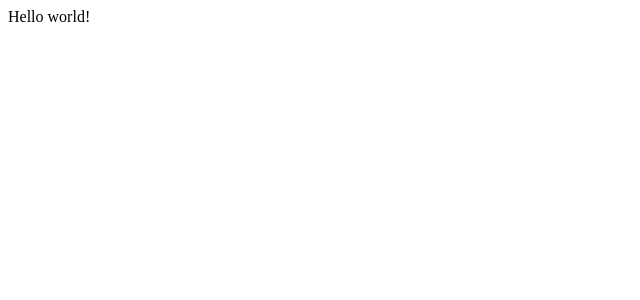
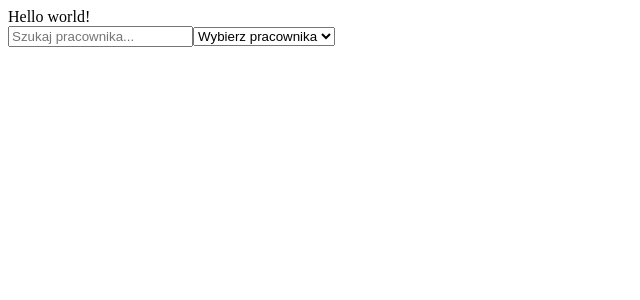
Before and after one commit to KacperBarszczewski/Horus-frontend, an Angular app: page / in a window 1280 px wide. Shown: the top 300 px of the page, without its empty margins (0-640 px from the left). Built offline with nearby package versions, Linux system fonts and the light colour scheme.

Commit message:
feat: implement employee selection component with search functionality

```diff
--- a/src/app/app.component.html
+++ b/src/app/app.component.html
@@ -1 +1,2 @@
 <div> Hello world!</div>
+<app-employee-select></app-employee-select>
--- a/src/app/app.component.ts
+++ b/src/app/app.component.ts
@@ -3,7 +3,7 @@ import { Component } from '@angular/core';
 @Component({
   selector: 'app-root',
   templateUrl: './app.component.html',
-  styleUrls: ['./app.component.css']
+  styleUrls: ['./app.component.css'],
 })
 export class AppComponent {
 }
--- a/src/app/app.module.ts
+++ b/src/app/app.module.ts
@@ -2,13 +2,15 @@ import { NgModule } from '@angular/core';
 import { BrowserModule } from '@angular/platform-browser';
 
 import { AppComponent } from './app.component';
+import { EmployeeSelectComponent } from './components/employee-select/employee-select.component';
 
 @NgModule({
   declarations: [
-    AppComponent
+    AppComponent,
   ],
   imports: [
-    BrowserModule
+    BrowserModule,
+    EmployeeSelectComponent
   ],
   providers: [],
   bootstrap: [AppComponent]
--- /dev/null
+++ b/src/app/components/employee-select/employee-select.component.html
@@ -0,0 +1,14 @@
+
+<input
+  type="text"
+  [(ngModel)]="searchTerm"
+  (input)="onSearchChange()"
+  placeholder="Szukaj pracownika..."
+/>
+
+<select (change)="onSelect($event)">
+  <option value="" disabled selected>Wybierz pracownika</option>
+  <option *ngFor="let emp of filteredEmployees" [value]="emp.id">
+    {{ emp.firstName }} {{ emp.lastName }}
+  </option>
+</select>
--- /dev/null
+++ b/src/app/components/employee-select/employee-select.component.ts
@@ -0,0 +1,39 @@
+import { Component, EventEmitter, OnInit, Output } from '@angular/core';
+import { Employee } from '../../models/employee';
+import { FormsModule } from '@angular/forms';
+import { CommonModule } from '@angular/common';
+import { EmployeeService } from '../../services/employee.service';
+
+@Component({
+  selector: 'app-employee-select',
+  templateUrl: './employee-select.component.html',
+  styleUrls: ['./employee-select.component.css'],
+  imports: [FormsModule, CommonModule],
+  standalone: true
+})
+export class EmployeeSelectComponent implements OnInit {
+  @Output() selectedEmployeeID = new EventEmitter<string>();
+
+  employees: Employee[] = [];
+  filteredEmployees: Employee[] = [];
+  searchTerm = '';
+
+  constructor(private employeeService: EmployeeService) {}
+
+  ngOnInit(): void {
+    this.employees = this.employeeService.getEmployees();
+    this.filteredEmployees = this.employees;
+  }
+
+  onSearchChange() {
+    this.filteredEmployees = this.employees.filter(employee =>
+      `${employee.firstName} ${employee.lastName}`.toLocaleLowerCase().includes(this.searchTerm.toLocaleLowerCase())
+    );
+  }
+
+  onSelect(event: Event) {
+    const selectedEmployee = (event.target as HTMLSelectElement).value;
+    this.selectedEmployeeID.emit(selectedEmployee);
+  }
+
+}
--- /dev/null
+++ b/src/app/models/employee-node.model.ts
@@ -0,0 +1,6 @@
+export interface EmployeeNode{
+    firstName: string,
+    lastName: string,
+    id: string,
+    subordinates: EmployeeNode[],
+}
--- /dev/null
+++ b/src/app/models/employee.ts
@@ -0,0 +1,5 @@
+export interface Employee{
+    firstName: string,
+    lastName: string,
+    id: string,
+}
--- /dev/null
+++ b/src/app/services/employee.service.ts
@@ -0,0 +1,17 @@
+import { Injectable } from '@angular/core';
+import { Employee } from '../models/employee';
+import employeesData from '../data/employees.json';
+
+@Injectable({
+  providedIn: 'root'
+})
+export class EmployeeService{
+  private employees: Employee[] = employeesData;
+
+  constructor() { }
+
+  getEmployees(): Employee[] {
+    return this.employees;
+  }
+
+}
--- a/tsconfig.json
+++ b/tsconfig.json
@@ -22,7 +22,9 @@
     "lib": [
       "ES2022",
       "dom"
-    ]
+    ],
+    "resolveJsonModule": true,
+    "esModuleInterop": true
   },
   "angularCompilerOptions": {
     "enableI18nLegacyMessageIdFormat": false,
```
Also changed, not shown: src/app/components/employee-select/employee-select.component.css (added), 1 other file (tests, documents, lock files or other folders).
